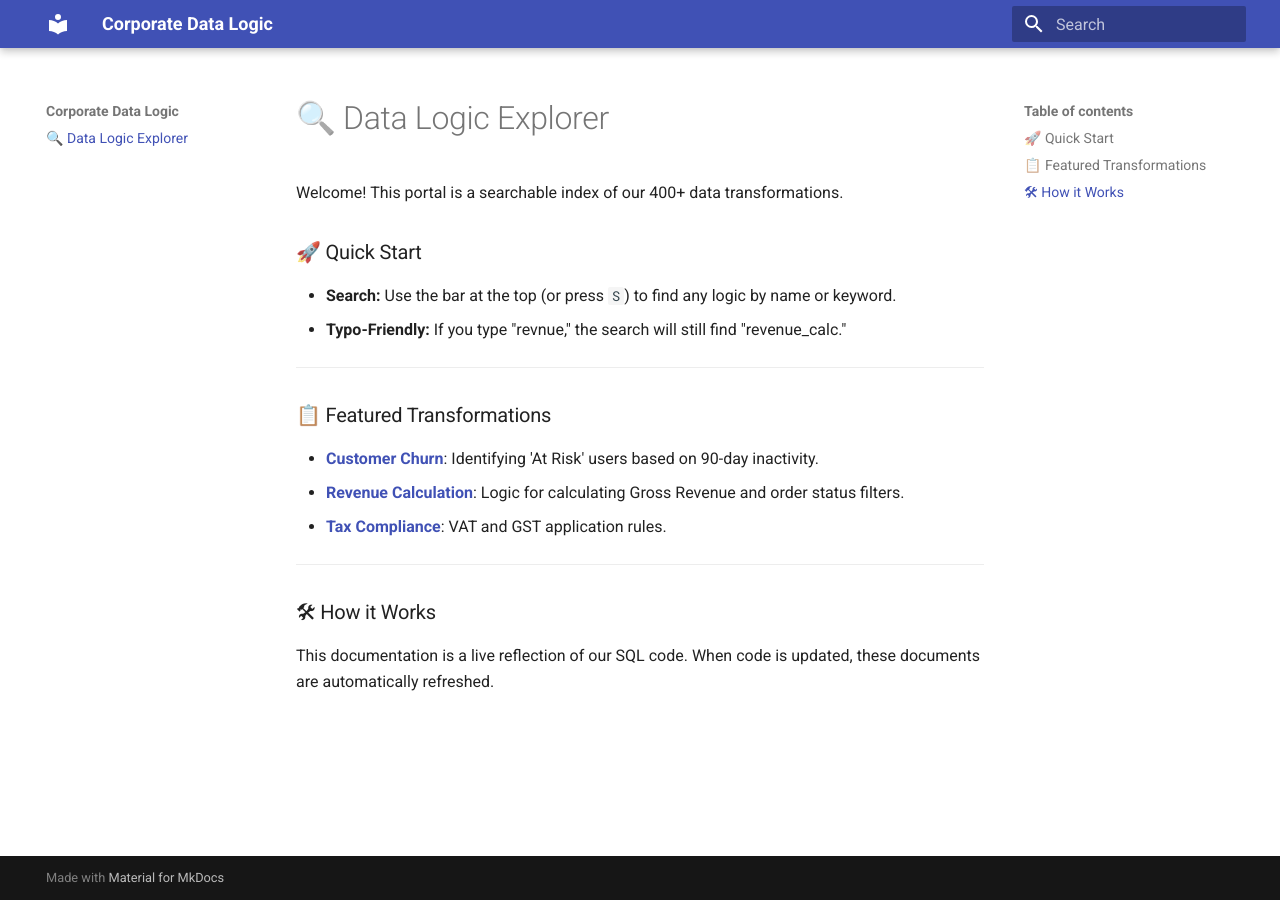
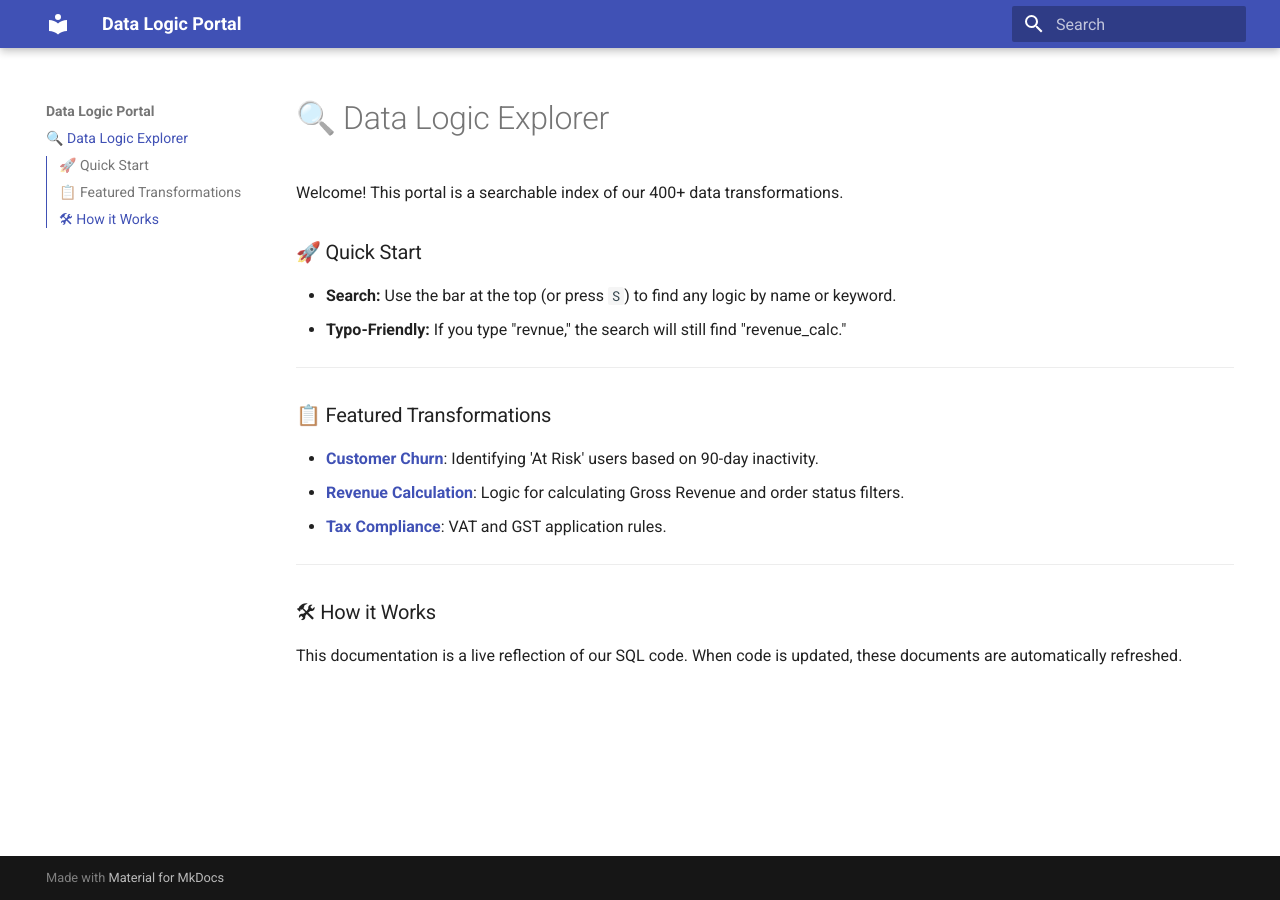
Before and after one commit to hr-droid/hr-droid.github.io, an MkDocs documentation site: the page built from docs/index.md, in a window 1280 px wide. Built offline with MkDocs 1.6.1 and Material for MkDocs 9.7.7, drawn with Linux system fonts in a browser that asks for light colours.

Commit message:
Change site name and simplify theme configuration
Updated site name and removed unused theme palette options.

```diff
--- a/mkdocs.yml
+++ b/mkdocs.yml
@@ -1,21 +1,10 @@
-site_name: "Corporate Data Logic"
-site_description: "Central Source of Truth for SQL Transformations"
-
+site_name: "Data Logic Portal"
 theme:
   name: material
-  palette:
-    primary: indigo
-    accent: indigo
   features:
-    - navigation.instant    # Pages load without refreshing (Fast!)
-    - navigation.sections   # Groups files by folder in the sidebar
-    - navigation.expand     # Auto-expand the folders
-    - search.suggest        # Typo-friendly search suggestions
-    - search.highlight      # Highlights words in the result
+    - navigation.instant
+    - search.suggest
+    - search.highlight
+    - toc.integrate        # Puts the specific file's "Table of Contents" into the sidebar
 
-# NO 'nav' section here!
-# By leaving 'nav' empty, MkDocs automatically builds the menu
-# from your folder structure. This is the 'Zero Maintenance' secret.
-
-plugins:
-  - search
+# No 'nav' section here. MkDocs will auto-list all 400 files.
```
